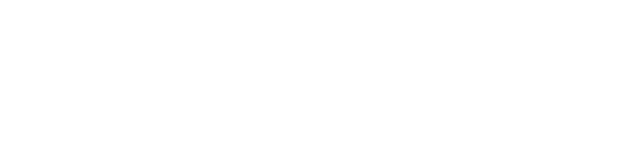
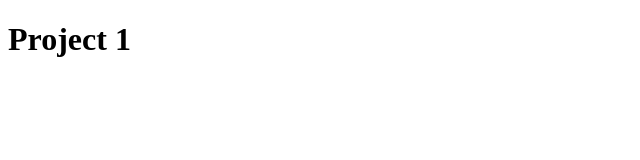
Before and after one commit to rmdashrfv/project1, a plain HTML site: page index.html in a window 1280 px wide. Shown: the whole page, without its empty margins (0-640 px from the left). Drawn offline with Linux system fonts and the light colour scheme.

Commit message:
Added h1

```diff
--- a/index.html
+++ b/index.html
@@ -7,6 +7,6 @@
   <title>Document</title>
 </head>
 <body>
-
+  <h1>Project 1</h1>
 </body>
 </html>
```
